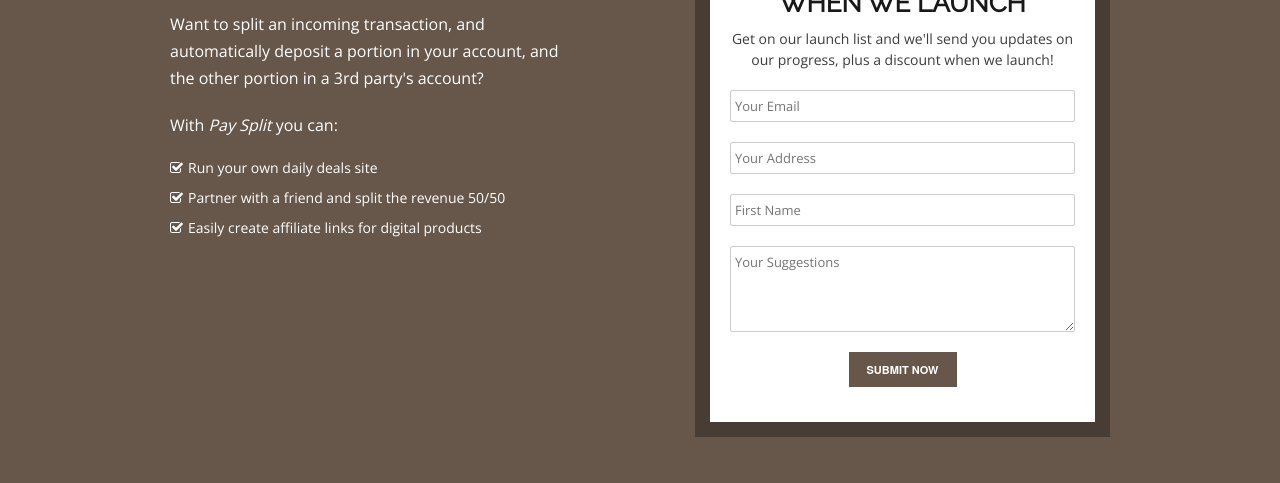
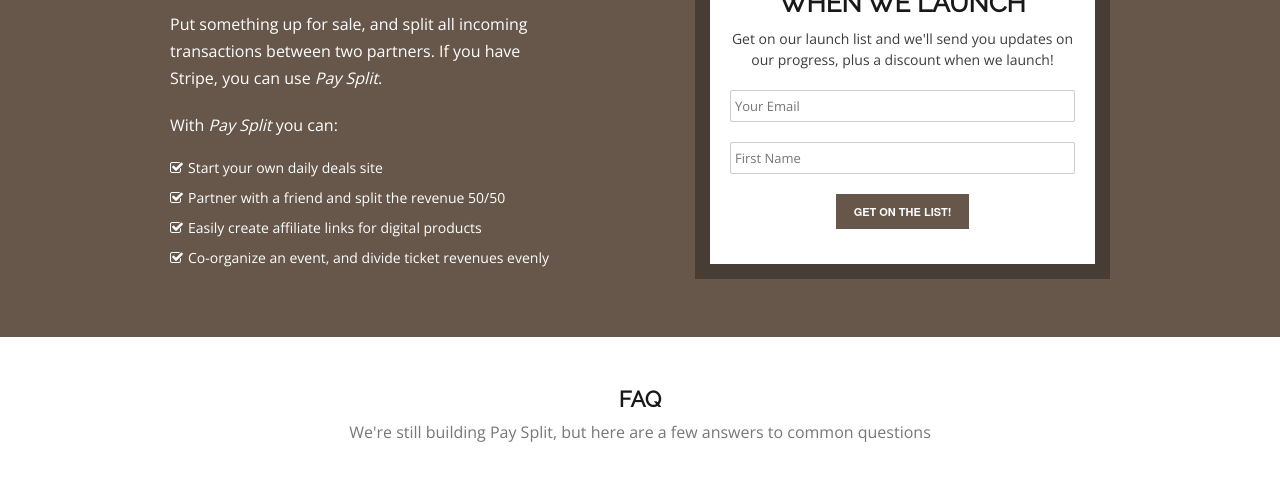
Before and after one commit to industryjustin/PaySplit, a plain HTML site: page index.html in a window 1280 px wide. Shown: the part 241-724 px from the top of the page. Drawn offline with nearby package versions, Linux system fonts and the light colour scheme; some packages are replaced by stand-ins of ours; a script that the page names is missing.

Commit message:
Copy changes
Signed-off-by: Justin Jackson <justin@mailoutinteractive.com>

```diff
--- a/index.html
+++ b/index.html
@@ -80,13 +80,14 @@
 		<div class="seven columns main-text">
 			<h1>Split revenue, immediately, with your partners</h1>
 			<p class="lead">
-				Want to split an incoming transaction, and automatically deposit a portion in your account, and the other portion in a 3rd party's account?</p>
+		    Put something up for sale, and split all incoming transactions between two partners. If you have Stripe, you can use <em>Pay Split</em>.</p>
 			<p class="lead">With <em>Pay Split</em> you can:</p>
 			<!-- List-services -->
 		  <ul class="list-services">
-				<li><i class="icon-check"></i>Run your own daily deals site</li>
+				<li><i class="icon-check"></i>Start your own daily deals site</li>
 				<li><i class="icon-check"></i>Partner with a friend and split the revenue 50/50</li>
 				<li><i class="icon-check"></i>Easily create affiliate links for digital products</li>
+                <li><i class="icon-check"></i>Co-organize an event, and divide ticket revenues evenly</li>
 		  </ul>
 			<!-- End List-Services -->
     </div>
@@ -95,12 +96,11 @@
 				<i class="icon-shopping-cart"></i>
 				<h2>Be the first to know when we launch</h2>
 				<p>Get on our launch list and we'll send you updates on our progress, plus a discount when we launch!</p>
-				<form action="order.php" method="post" id="contact">
+				<form id="ck_subscribe_form" class="ck_subscribe_form" action="https://app.convertkit.com/landing_pages/550/subscribe" data-remote="true">
+      <input type="hidden" name="id" value="550" id="landing_page_id"></input>
                   <input type="email" name="email" placeholder="Your Email" class="required">
-                  <input type="text" name="date" placeholder="Your Address" class="required">
-                  <input type="text" name="name" placeholder="First Name">
-                  <textarea name="" cols="30" rows="4" placeholder="Your Suggestions"></textarea>
-                  <button class="submit" type="submit">Submit Now</button>
+                  <input type="text" name="first_name" placeholder="First Name" class="required">
+                  <button class="submit" type="submit">Get on the list!</button>
 				</form>
 			</div>
 		</div>
```
